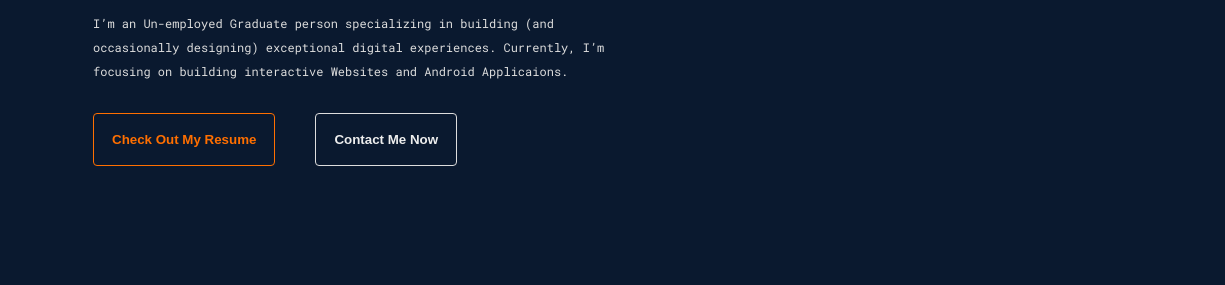
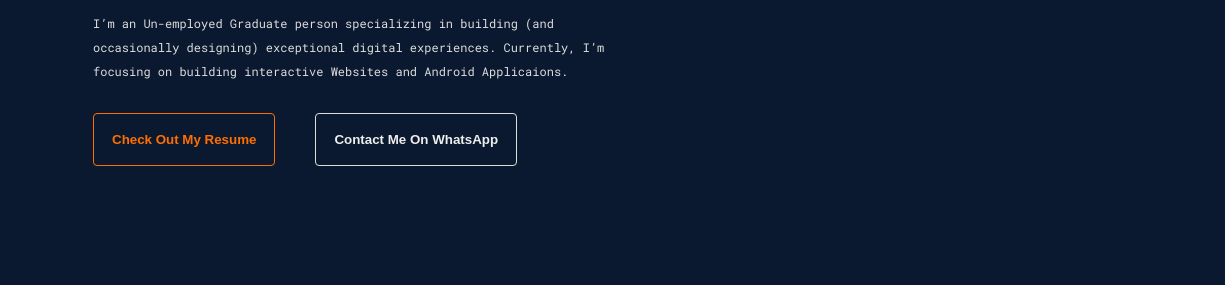
Before and after one commit to Abhishek8011/ad, a plain HTML site: page index.html in a window 1280 px wide. Shown: the part 411-696 px from the top of the page, 55-1280 px from the left. Drawn offline with nearby package versions, Linux system fonts and the light colour scheme; a web font is replaced by a local one.

Commit message:
first commit

```diff
--- a/index.html
+++ b/index.html
@@ -104,7 +104,7 @@
 
                 <a href="https://api.whatsapp.com/send/?phone=7002486080&text=Dear+Abhijit%0AI+have+a+freelance+work+for+you.+Contact+me+as+soon+as+possible.%0Athank+you.&type=phone_number&app_absent=0"
                     target="_blank">
-                    <button class="home_contactBtn ">contact me now</button>
+                    <button class="home_contactBtn ">contact me on WhatsApp</button>
                 </a>
 
             </div>
```
